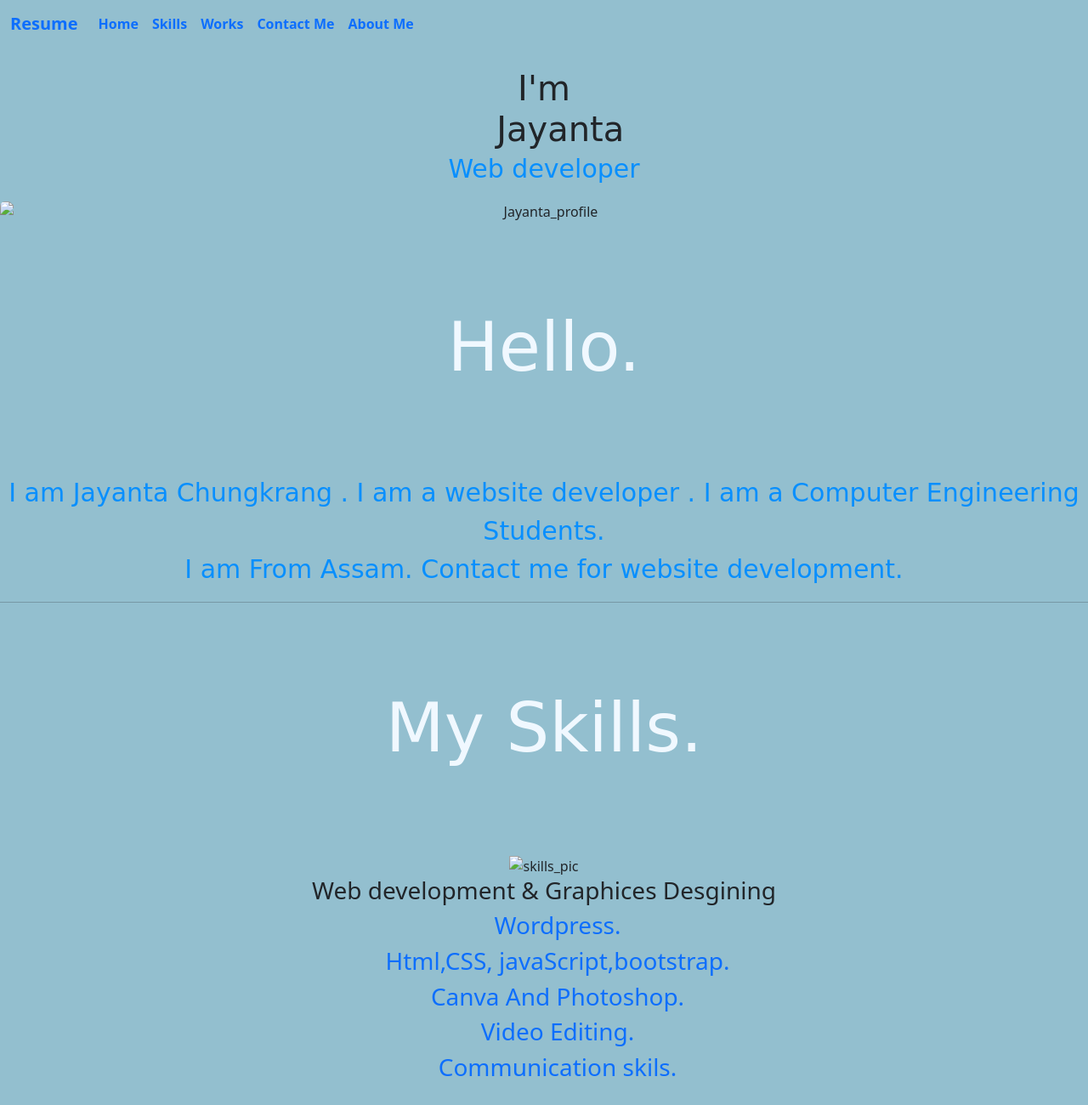
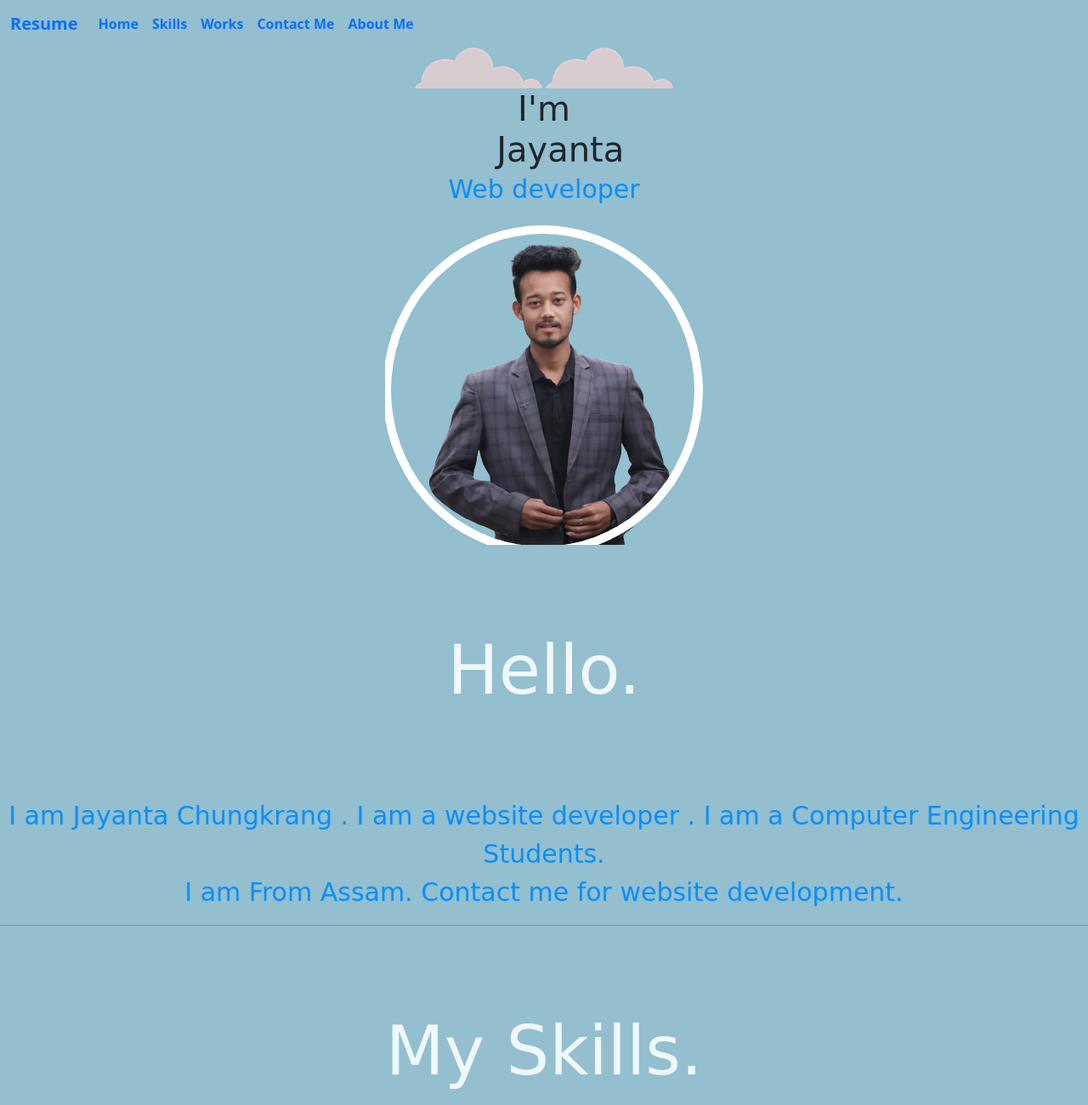
Before and after one commit to Jayanta111/MyResume, a plain HTML site: page index.html in a window 1280 px wide. Shown: the top 1300 px of the page at 85% size. Drawn offline with nearby package versions, Linux system fonts and the light colour scheme.

Commit message:
Update index.html

```diff
--- a/index.html
+++ b/index.html
@@ -73,8 +73,8 @@ p{
     </div>
   </nav>
     <div class="container" id="home">
-        <img class="cloud" src="image/cloud.png" alt="">
-        <img class="cloud_1" src="image/cloud.png" alt="">
+        <img class="cloud" src="cloud.png" alt="">
+        <img class="cloud_1" src="cloud.png" alt="">
 
           <h1> I'm Jayanta</h1>
             <p>Web developer</p>
@@ -86,7 +86,7 @@ p{
 
 <div class="middle-container" id="About">
     <div class="profile">
-      <img src="image/Jayanta.png" class="rounded mx-auto d-block" alt="Jayanta_profile">
+      <img src="Jayanta.png" class="rounded mx-auto d-block" alt="Jayanta_profile">
       <h2>Hello.</h2>
       <p>I am Jayanta Chungkrang . I am a website developer . I am a Computer Engineering Students.
         <br> I am From Assam.
@@ -97,7 +97,7 @@ p{
     <div class="skills" id="skills">
       <h2>My Skills.</h2>
       <div class="skill-row">
-        <img class="skills" src="image/skills.png" alt="skills_pic">
+        <img class="skills" src="skills.png" alt="skills_pic">
         <h3>Web development & Graphices Desgining</h3>
         <ul class="list text-primary ">
           <li class="list-group-item"><h3>Wordpress.</h3> </li>
@@ -156,7 +156,7 @@ p{
     <hr>
     <div class="contact-me" id="contact">
       <h2>Get In Touch</h2>
-      <img class="communicate" src="image/communicate.png" alt="communicate_image">
+      <img class="communicate" src="communicate.png" alt="communicate_image">
 
       <h3> <a href="tel:6001450863" onclick="window" >Contact: 6001450863</a> </h3>
       <h3><a href= " mailto:jayantachungkrang3@gmail.com">jayantachungkrang3@gmail.com</a></h3>
```
